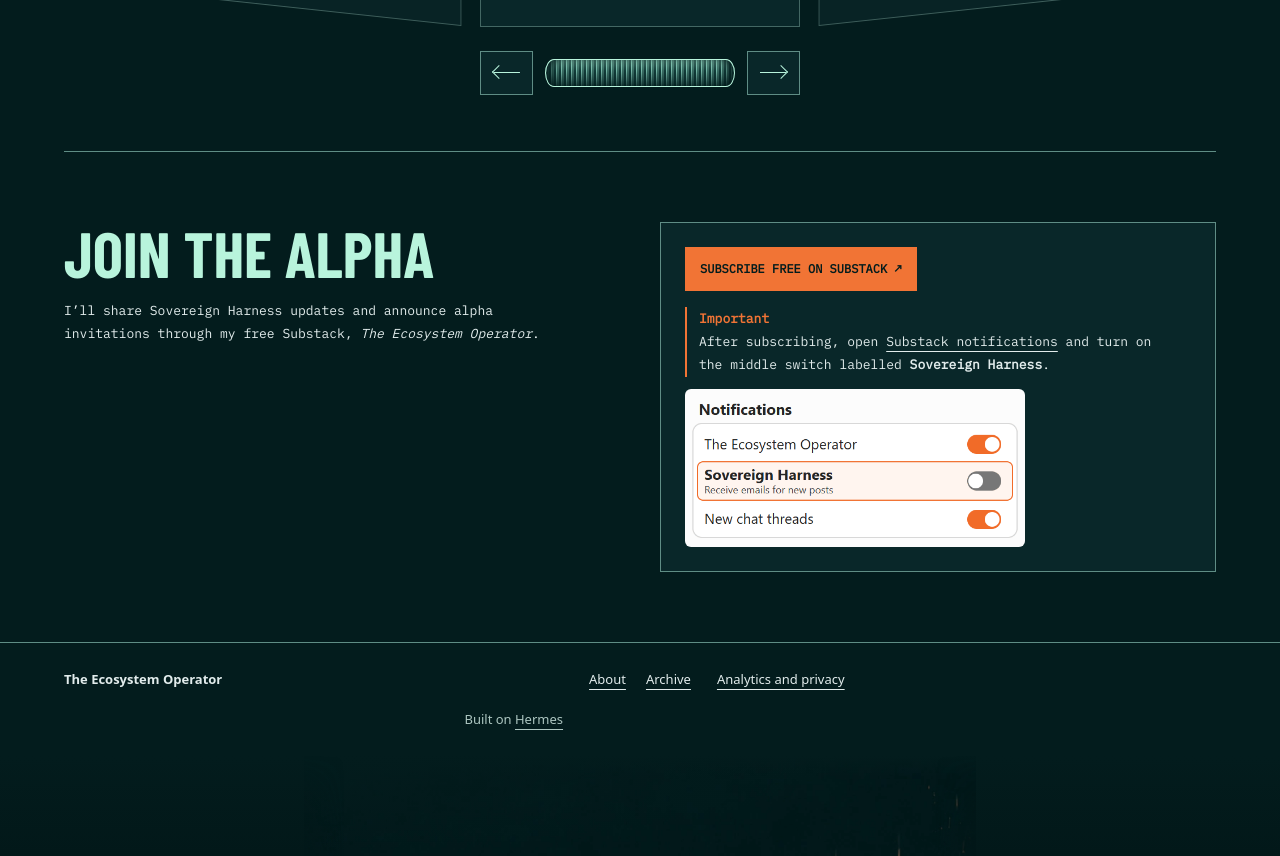
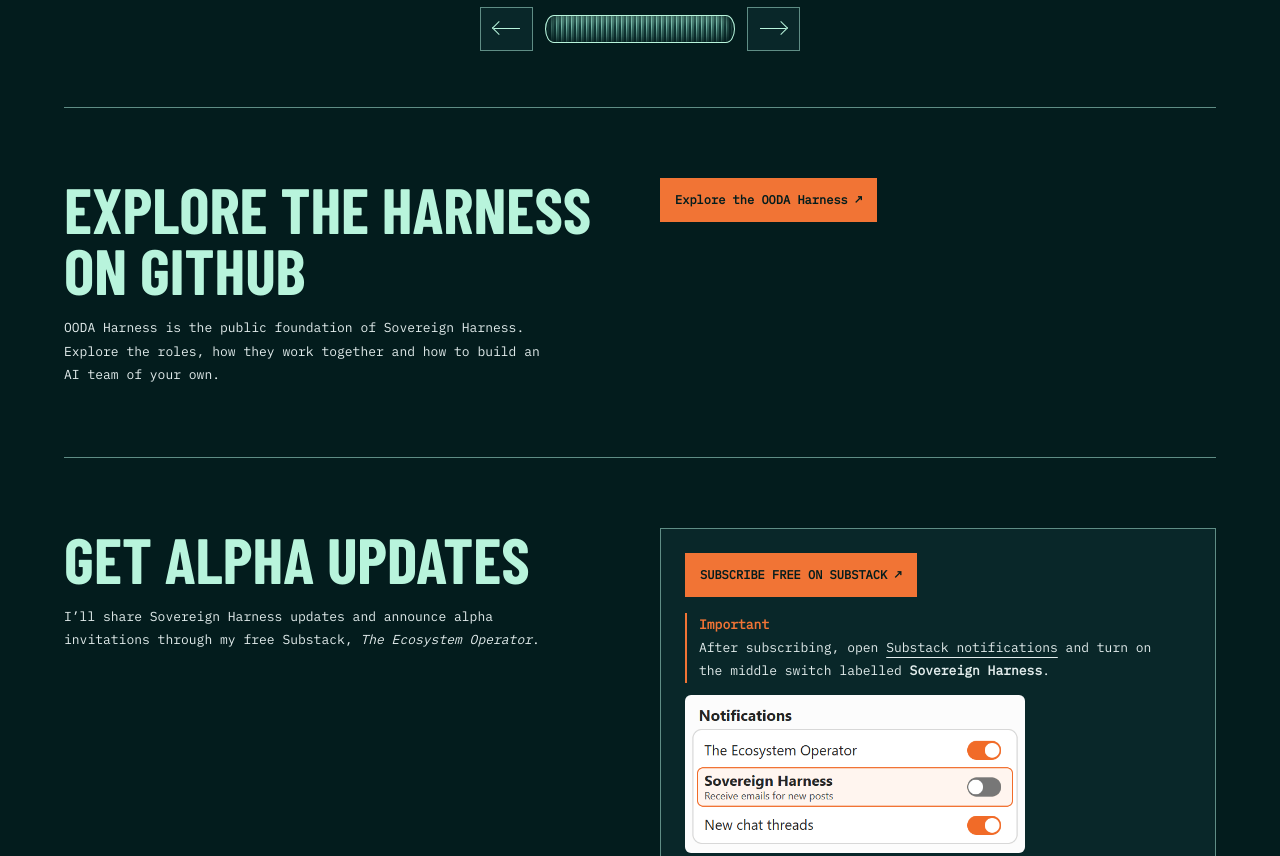
Before and after one commit to benohanlon/sovereignharness.io, a plain HTML site: page index.html in a window 1280 px wide. Shown: the part 1944-2800 px from the top of the page. Drawn offline with Linux system fonts and the light colour scheme.

Commit message:
Separate public harness exploration from alpha updates

```diff
--- a/index.html
+++ b/index.html
@@ -31,7 +31,7 @@
   <div class="masthead">
     <a class="publication-icon" href="https://ecosystemoperator.substack.com/" aria-label="The Ecosystem Operator home"><picture><source media="(prefers-reduced-motion: no-preference)" srcset="assets/eye-blink-and-sheen.gif?v=c6fed5a"><img src="icon.svg" width="42" height="42" alt=""></picture></a>
     <a class="publication-name" href="https://ecosystemoperator.substack.com/">The Ecosystem Operator</a>
-    <a class="subscribe-cta masthead-cta" href="#updates">Subscribe free to alpha</a>
+    <a class="subscribe-cta masthead-cta" href="#updates">Get alpha updates</a>
   </div>
   <nav class="publication-nav" aria-label="Publication">
     <a href="https://ecosystemoperator.substack.com/">Home</a>
@@ -51,7 +51,6 @@
   <div class="hero-copy" id="about">
     <h1 id="hero-title">own your intelligence</h1>
     <p class="summary">Sovereign Harness is a personal AI operating system and second brain that extends your capabilities and helps you act on your intent beyond the chat box. Keep using Claude, OpenAI models or Gemini. Try an open-weight model and switch back anytime. Keep your data, prompts and workflows in private sleeves you control, so you can change providers without rebuilding your setup. Open <a href="https://github.com/benohanlon/sovereign-harness-template">sovereign-harness-template</a>, choose <strong>Use this template</strong> and select <strong>Private</strong>. Add your context, roles and working memory there. Use it to direct a fleet of specialist agents to research, plan and carry work through.</p>
-    <a class="subscribe-cta" href="https://github.com/benohanlon/ooda-harness">Explore the OODA Harness on GitHub</a>
     <ul class="benefits">
       <li>Switch models without starting over</li>
       <li>Extend your capabilities beyond the chat box</li>
@@ -111,9 +110,16 @@
     <button type="button" data-pack-direction="1" aria-controls="pack-track" aria-label="Next profile pack"><span aria-hidden="true"></span></button>
   </div>
 </section>
+<section class="signup" id="explore" aria-labelledby="explore-title">
+  <div>
+    <h2 id="explore-title">Explore the harness on GitHub</h2>
+    <p>OODA Harness is the public foundation of Sovereign Harness. Explore the roles, how they work together and how to build an AI team of your own.</p>
+  </div>
+  <div><a class="subscribe-cta" href="https://github.com/benohanlon/ooda-harness">Explore the OODA Harness ↗</a></div>
+</section>
 <section class="signup" id="updates" aria-labelledby="signup-title">
   <div>
-    <h2 id="signup-title">Join the alpha</h2>
+    <h2 id="signup-title">Get alpha updates</h2>
     <p>I’ll share Sovereign Harness updates and announce alpha invitations through my free Substack, <i>The Ecosystem Operator</i>.</p>
   </div>
   <div class="signup-box">
```
